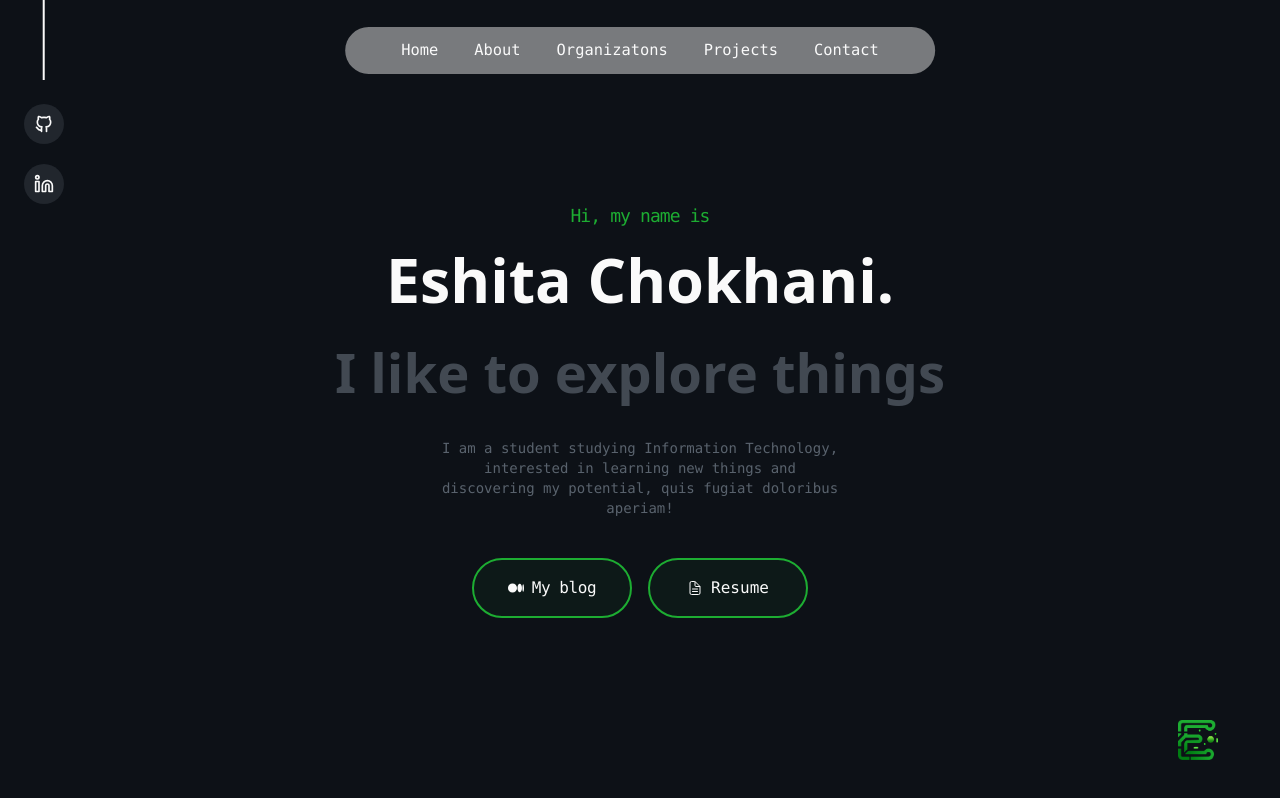
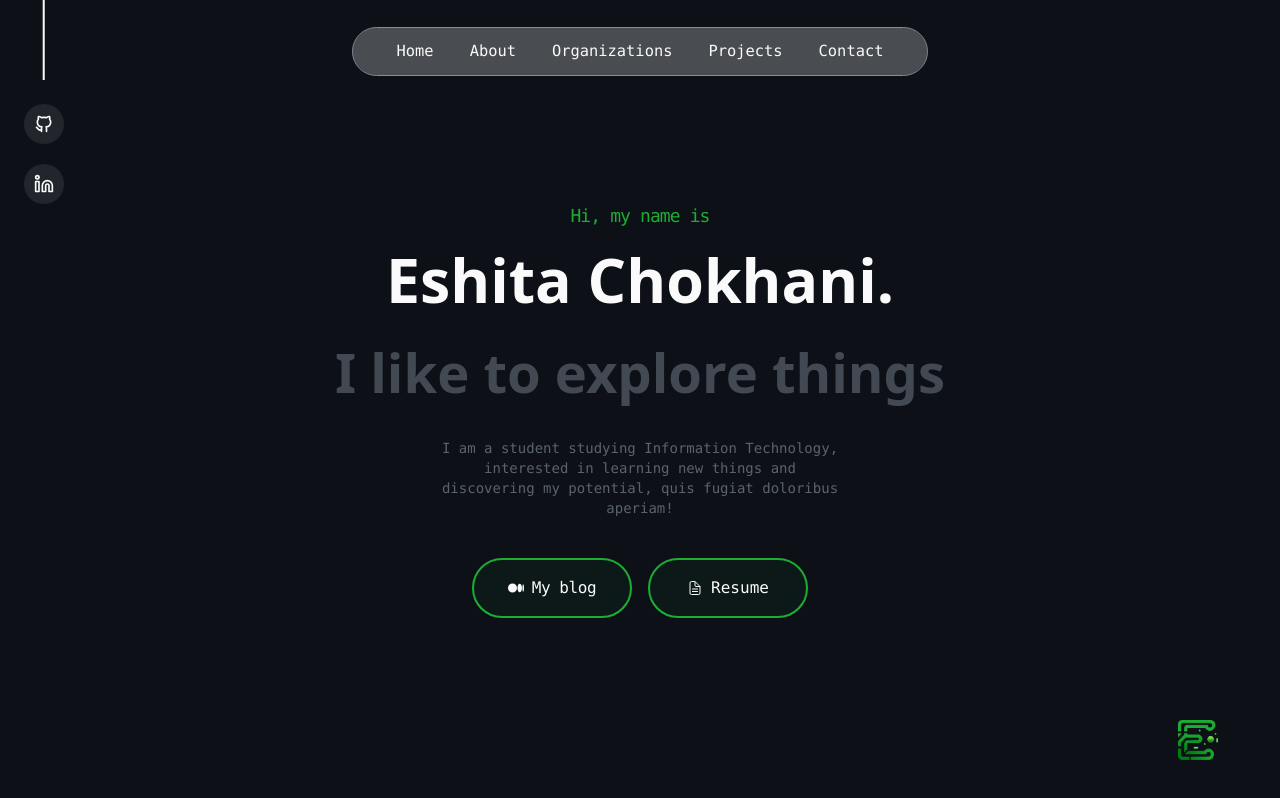
Before and after one commit to eshita241/portfolio-, a React (Create React App) app: page / in a window 1280 px wide. Built offline with nearby package versions, Linux system fonts and the light colour scheme.

Commit message:
some change in navbar

```diff
--- a/src/App.js
+++ b/src/App.js
@@ -15,7 +15,7 @@ function App() {
       <><main className="w-full h-screen bg-black overflow-x-hidden px-1">
     <Header />
           <div className="w-full h-[88vh] xl:flex items-center gap-20 justify-between">
-            <div className="hidden xl:inline-flex w-32 h-full fixed left-0 bottom-0">
+            <div className="hidden sm:inline-flex w-32 h-full fixed left-0 bottom-0">
             <SocialLinks/>
             </div>
             <div className="mx-auto p-4" id="home">
--- a/src/components/header.jsx
+++ b/src/components/header.jsx
@@ -2,10 +2,14 @@
 import React, {useState} from 'react';
 import { motion } from "framer-motion";
 import logo from "./logo.png";
-import { BiAlignRight } from "react-icons/bi";
-
 
 const Header = () => {
+  let Links =[ {name:"Home",link:"#home"},
+    {name:"About",link:"#about"},
+    {name:"Organizations",link:"#experience"},
+    {name:"Projects",link:"#projects"},
+    {name:"Contact",link:"#contact"},
+  ]
   const [tab, setTab] = useState("home");
   const [isNavOpen, setIsNavOpen] = useState(false);
 
@@ -25,34 +29,20 @@ const Header = () => {
         >
             <a href="#home"><img src={logo} alt="logo" className=" xsm:hidden sm:flex sm:fixed sm:top-[90%] xsm:top-[1rem] sm:left-[92%] xxl:left-[97.3%] sm:h-10 cursor-pointer"></img></a>
         </motion.div>
-        <motion.nav className="flex fixed left-1/2 sm:top-[1.7rem] sm:h-[initial] xsm:top-[1.3rem] py-0 xsm:h-20"
+        <motion.nav className="fixed top-0 left-1/2 w-full h-[4.5rem] rounded-none sm:top-[1.7rem] sm:h-[initial] sm:w-[36rem] py-0 backdrop-blur-[0.5rem] sm:rounded-full border border-text2 "
          initial={{ x:'-50%',y:'100%',opacity:0}}
          animate= {{x:'-50%', y:'0%',opacity:2}}
          transition={{
              delay: 1}}>
-          <ul className='flex justify-center items-center sm:gap-9 px-14 py-3 bg-white bg-opacity-45 rounded-full border-opacity-25 gap-10'>
-            <li className='font-mono text-white font- cursor-pointer xsm:flex-wrap hover:text-green transition xsm:text-[15.4px]'><a href="#home" >
-            Home
-            </a>
-            </li>
-            <li className='font-mono text-white cursor-pointer flex hover:text-green transition xsm:text-[15.4px]'><a href="#about" >
-            About
-            </a>
-            </li>
-            <li className='text-white font-mono cursor-pointer flex hover:text-green transition xsm:text-[15.4px]'><a href="#experience" >
-            Organizatons
-            </a>
-            </li>
-
-            <li className='text-white font-mono cursor-pointer flex hover:text-green transition xsm:text-[15.4px]'><a href="#projects" >
-            Projects
-            </a>
-            </li>
-            <li className='text-white font-mono cursor-pointer flex hover:text-green transition xsm:text-[15.4px]'><a href="#contact" >
-            Contact
-            </a>
-            </li>
-        </ul>
+          <ul className='flex justify-center items-center sm:gap-9 px-14 py-3 rounded-full border-opacity-25 gap-10 bg-light bg-opacity-25'>
+            {
+              Links.map((link) => (
+                <li key={link.name} className='font-mono text-white  font- cursor-pointer xsm:flex-wrap hover:text-green transition xsm:text-[15.4px]'>
+                  <a href={link.link}>{link.name}</a>
+                </li>
+              ))
+            }
+          </ul>
 </motion.nav>
 
     </section>
--- /dev/null
+++ b/src/components/navbar.jsx
@@ -0,0 +1,29 @@
+import React, { useRef } from 'react';
+import { FaTimes, FaBars} from 'react-icons/fa';
+import logo from "./logo.png";
+
+function handleMenu(){
+    console.log('first')
+}
+
+
+const Navbar = () => {
+    return (
+        <div>
+            <a href="#home"><img src={logo} alt="logo" className="absolute max-w-12 max-h-12 cursor-pointer flex justify-end top-[90%]"></img></a>
+             <nav className=' relative p-3 flex justify-end items-center'>
+            <div className='nav-menu bg-text2 px-9 py-2 bg-opacity-20 rounded-2xl flex gap-10'>
+                <a href="#home" className=' text-white hover:text-green hover:rounded-2xl'>Home</a>
+                <a href="#about" className=' text-white hover:text-green hover:rounded-2xl'>About</a>
+                <a href="#experience" className=' text-white hover:text-green hover:rounded-2xl'>Organizations</a>
+                <a href="#projects" className=' text-white hover:text-green hover:rounded-2xl'>Projects</a>
+                <a href="#contact" className=' text-white hover:text-green hover:rounded-2xl'>Contact</a>
+            </div>
+            <button className='p-2 md:hidden' onClick={handleMenu()}><FaBars size={25} className='text-white'/></button>
+        </nav>
+        </div>
+
+    )
+}
+
+export default Navbar;
```
